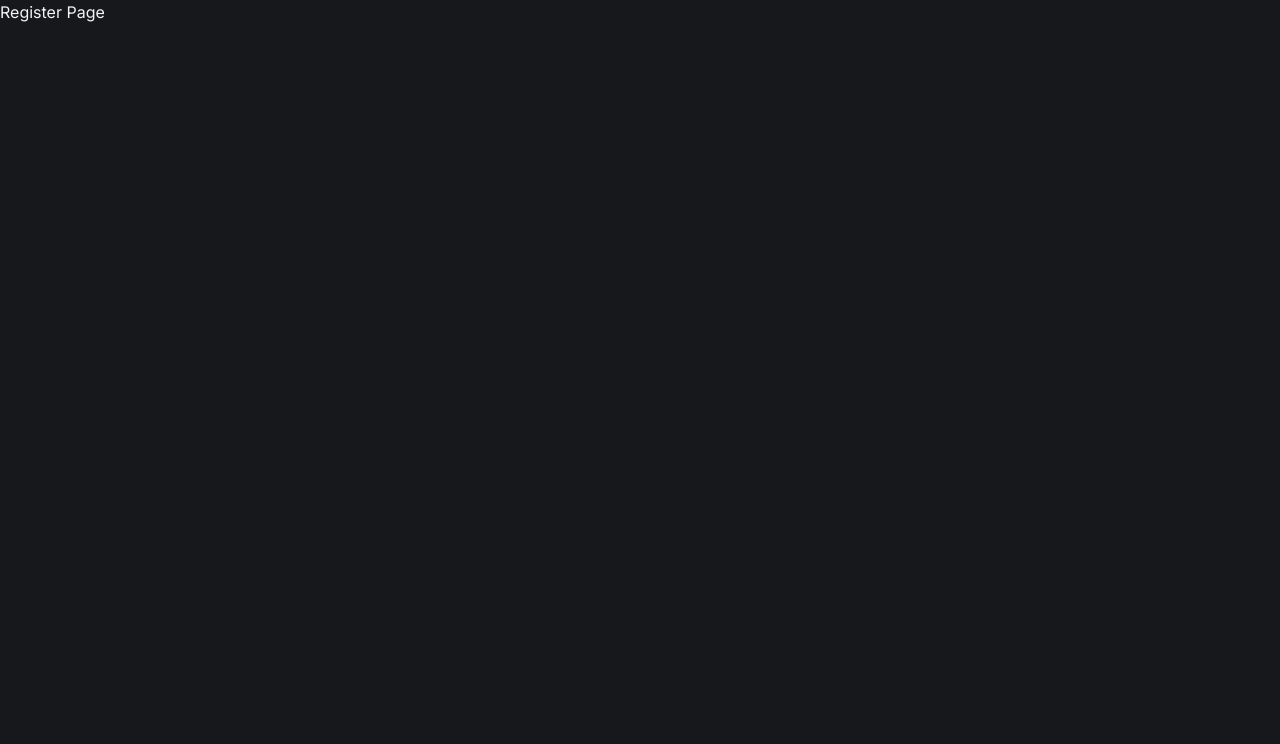
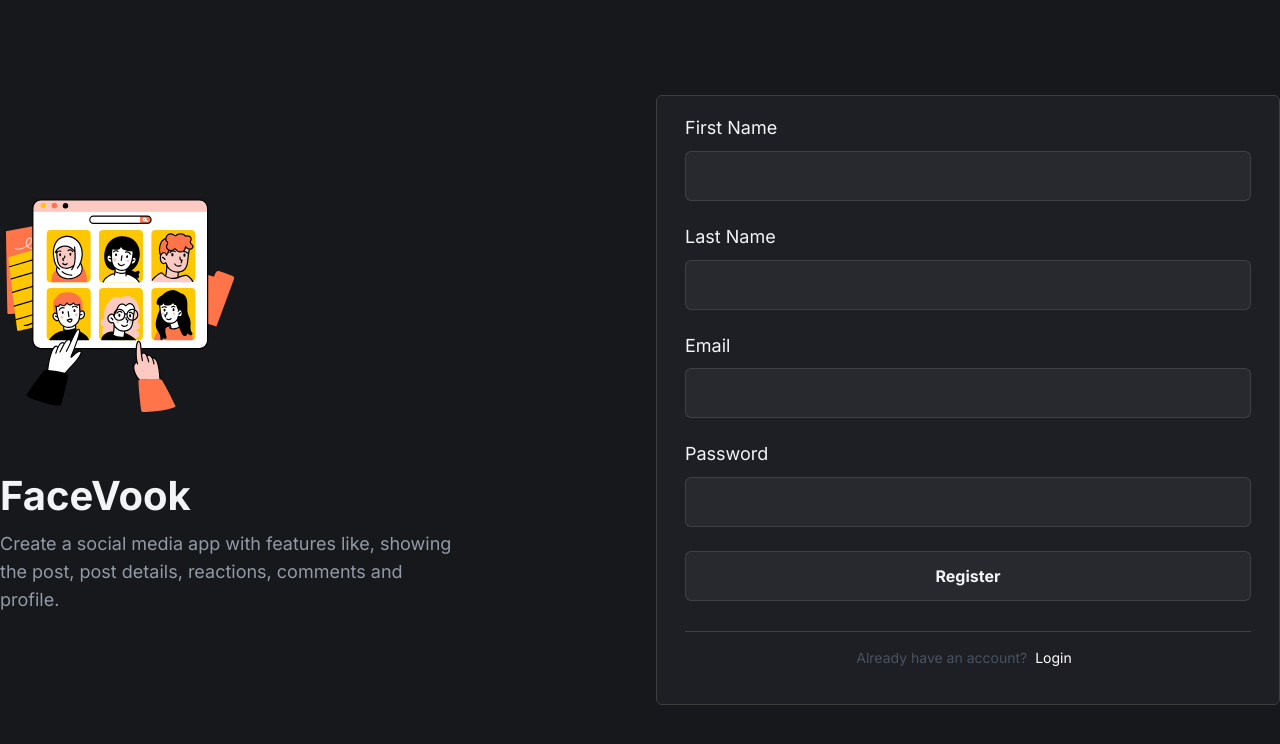
Before and after one commit to IsHereZahin/FaceVook, a React (Vite) app: page /register in a window 1280 px wide. Shown: the top 744 px of the page. Built offline with nearby package versions, Linux system fonts and the light colour scheme.

Commit message:
implement registration page

```diff
--- /dev/null
+++ b/src/components/auth/RegistrationForm.jsx
@@ -0,0 +1,104 @@
+import axios from "axios";
+import { useForm } from "react-hook-form";
+import Field from "../ui/Field";
+
+import { useNavigate } from "react-router-dom";
+
+const RegistrationForm = () => {
+    const navigate = useNavigate();
+    const {
+        register,
+        handleSubmit,
+        formState: { errors },
+        setError,
+    } = useForm();
+
+    const submitForm = async (formData) => {
+        console.log(formData);
+        try {
+            let response = await axios.post(
+                `${import.meta.env.VITE_SERVER_BASE_URL}/auth/register`,
+                formData
+            );
+
+            if (response.status === 201) {
+                navigate("/login");
+            }
+        } catch (error) {
+            console.error(error);
+            setError("root.random", {
+                type: "random",
+                message: `Something went wrong: ${error.message}`,
+            });
+        }
+    };
+
+    return (
+        <form
+            className="border-b border-[#3F3F3F] pb-10 lg:pb-[30px]"
+            onSubmit={handleSubmit(submitForm)}
+        >
+            <Field label="First Name" error={errors.firstName}>
+                <input
+                    {...register("firstName", {
+                        required: "First Name is Required",
+                    })}
+                    className={`auth-input ${errors.firstName
+                        ? "border-red-500"
+                        : "border-gray-200"
+                        }`}
+                    type="firstName"
+                    name="firstName"
+                    id="firstName"
+                />
+            </Field>
+            <Field label="Last Name" error={errors.lastName}>
+                <input
+                    {...register("lastName")}
+                    className={`auth-input ${errors.lastName ? "border-red-500" : "border-gray-200"
+                        }`}
+                    type="lastName"
+                    name="lastName"
+                    id="lastName"
+                />
+            </Field>
+            <Field label="Email" error={errors.email}>
+                <input
+                    {...register("email", { required: "Email ID is Required" })}
+                    className={`auth-input ${errors.email ? "border-red-500" : "border-gray-200"
+                        }`}
+                    type="email"
+                    name="email"
+                    id="email"
+                />
+            </Field>
+
+            <Field label="Password" error={errors.password}>
+                <input
+                    {...register("password", {
+                        required: "Password is required",
+                        minLength: {
+                            value: 8,
+                            message:
+                                "Your password must be at least 8 characters",
+                        },
+                    })}
+                    className={`auth-input ${errors.password ? "border-red-500" : "border-gray-200"
+                        }`}
+                    type="password"
+                    name="password"
+                    id="password"
+                />
+            </Field>
+            <p>{errors?.root?.random?.message}</p>
+            <button
+                className="auth-input bg-lwsGreen font-bold text-deepDark transition-all hover:opacity-90"
+                type="submit"
+            >
+                Register
+            </button>
+        </form>
+    );
+};
+
+export default RegistrationForm;
--- a/src/pages/RegisterPage.jsx
+++ b/src/pages/RegisterPage.jsx
@@ -1,7 +1,45 @@
-export default function RegisterPage(){
+import { Link } from "react-router-dom";
+import RegistrationLogo from "../assets/icons/registration.svg";
+import RegistrationForm from "../components/auth/RegistrationForm";
+
+export default function RegisterPage() {
     return (
-        <div>
-            <h1>Register Page</h1>
-        </div>
+        <main className="flex min-h-screen items-center justify-center bg-deepDark py-8">
+            <div className="max-w-[1368px] flex-1">
+                <div className="container grid items-center gap-8 lg:grid-cols-2">
+                    <div>
+                        <img
+                            className="mb-12 h-60"
+                            src={RegistrationLogo}
+                            alt="auth_illustration"
+                        />
+                        <div>
+                            <h1 className="mb-3 text-4xl font-bold lg:text-[40px]">
+                                FaceVook
+                            </h1>
+                            <p className="max-w-[452px] text-gray-400/95 lg:text-lg">
+                                Create a social media app with features like,
+                                showing the post, post details, reactions,
+                                comments and profile.
+                            </p>
+                        </div>
+                    </div>
+                    <div className="card">
+                        <RegistrationForm />
+                        <div className="py-4 lg:py-4">
+                            <p className="text-center text-xs text-gray-600/95 lg:text-sm mx-2">
+                                Already have an account?
+                                <Link
+                                    className="mx-2 hover:text-lwsGreen text-white transition-all hover:underline"
+                                    to="/"
+                                >
+                                    Login
+                                </Link>
+                            </p>
+                        </div>
+                    </div>
+                </div>
+            </div>
+        </main>
     );
 }
```
